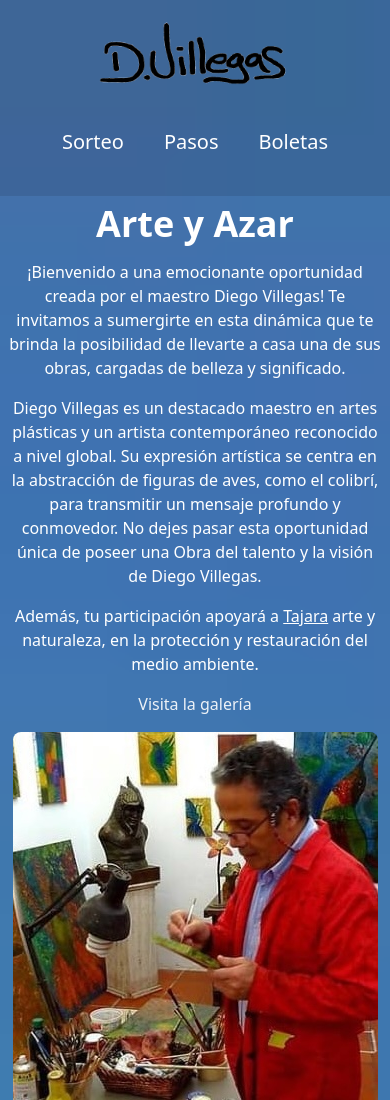
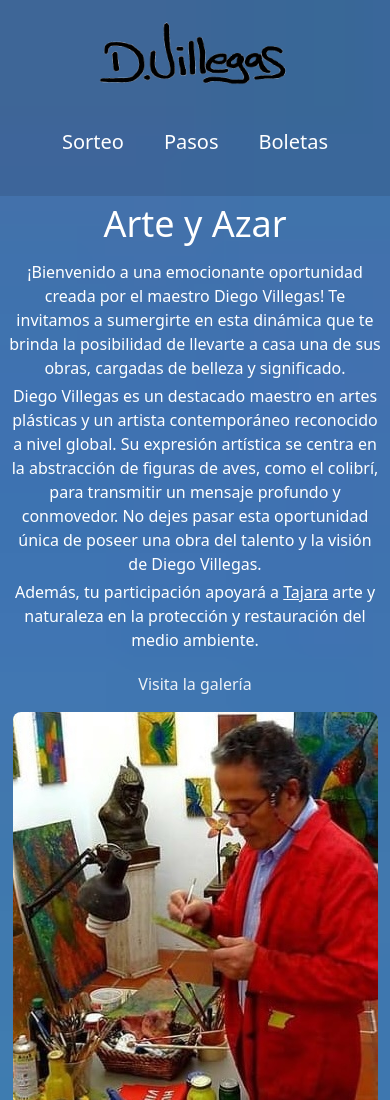
Before and after one commit to valentinavillegasc/Sorteo-D.Villegas, an Astro site: page / in a window 390 px wide. Shown: the top 1100 px of the page. Built offline with nearby package versions, Linux system fonts and the light colour scheme; Astro itself is replaced by a stand-in of ours.

Commit message:
cambios peso letra

```diff
--- a/src/components/Introduccion.astro
+++ b/src/components/Introduccion.astro
@@ -1,9 +1,11 @@
 <div class="lg:h-screen flex flex-col lg:flex-row relative sm:h-[700px] items-center justify-center">
     <div class="flex flex-col w-fit lg:w-[500px] lg:text-left text-center text-white">
-        <h1 class="lg:text-6xl text-4xl m-2 font-semibold">Arte y Azar</h1>
-        <p class="lg:text-2xl m-2">¡Bienvenido a una emocionante oportunidad creada por el maestro Diego Villegas! Te invitamos a sumergirte en esta dinámica que te brinda la posibilidad de llevarte a casa una de sus obras, cargadas de belleza y significado.
-        <p class="lg:text-2xl m-2">Diego Villegas es un destacado maestro en artes plásticas y un artista contemporáneo reconocido a nivel global. Su expresión artística se centra en la abstracción de figuras de aves, como el colibrí, para transmitir un mensaje profundo y conmovedor. No dejes pasar esta oportunidad única de poseer una Obra del talento y la visión de Diego Villegas.</p>
-        <p class="lg:text-2xl m-2">Además, tu participación apoyará a <a href="https://tajara.netlify.app/" target="_blank" class="underline" >Tajara</a> arte y naturaleza, en la protección y restauración del medio ambiente.</p>
+        <h1 class="lg:text-6xl text-4xl m-2 font-light">Arte y Azar</h1>
+        <div class="lg:text-2xl m-2">
+            <p class="mb-1">¡Bienvenido a una emocionante oportunidad creada por el maestro Diego Villegas! Te invitamos a sumergirte en esta dinámica que te brinda la posibilidad de llevarte a casa una de sus obras, cargadas de belleza y significado.</p>
+            <p class="mb-1">Diego Villegas es un destacado maestro en artes plásticas y un artista contemporáneo reconocido a nivel global. Su expresión artística se centra en la abstracción de figuras de aves, como el colibrí, para transmitir un mensaje profundo y conmovedor. No dejes pasar esta oportunidad única de poseer una obra del talento y la visión de Diego Villegas.</p>
+            <p class="mb-1">Además, tu participación apoyará a <a href="https://tajara.netlify.app/" target="_blank" class="underline">Tajara</a> arte y naturaleza en la protección y restauración del medio ambiente.</p>
+        </div>
         <a href="https://galeriadvillegas.vercel.app/" target="_blank" class="text-white lg:text-2xl opacity-90 m-2 hover:underline">Visita la galería</a>
     </div>
     <div>
--- a/src/components/Lista.astro
+++ b/src/components/Lista.astro
@@ -2,7 +2,7 @@
 import lista from '../lista.json'
 ---
 <div class="lg:h-full flex  flex-col items-center text-white">
-    <h1 class="lg:text-6xl text-4xl lg:m-2 text-center font-semibold">Sorteo mayo 2024 - MHAART</h1>
+    <h1 class="lg:text-6xl text-4xl lg:m-2 text-center font-light">Sorteo mayo 2024 - MHAART</h1>
 
 <table class="lg:w-[600px] w-96 m-5">
     <tr class="bg-black bg-opacity-50">
--- a/src/components/Pasos.astro
+++ b/src/components/Pasos.astro
@@ -1,5 +1,5 @@
 <div class="lg:h-screen flex flex-col justify-center lg:ml-52 lg:mr-52 text-white text-center lg:text-left">
-           <h1 class="lg:text-6xl text-4xl m-2 font-semibold">Instrucciones para Participar</h1>
+           <h1 class="lg:text-6xl text-4xl m-2 font-light">Instrucciones para Participar</h1>
           <div class="flex flex-col m-2">
               <h3 class="lg:text-5xl text-2xl m-2">Información:</h3>
               <ul class="flex flex-col lg:text-2xl text-xl">
--- a/src/components/Sorteo.astro
+++ b/src/components/Sorteo.astro
@@ -1,7 +1,7 @@
 <div class="lg:h-screen flex flex-col lg:flex-row items-center justify-center">
     <div class="flex flex-col lg:w-[500px] text-white text-center lg:text-left">
         <div>
-            <h1 class="lg:text-6xl text-4xl m-2 font-semibold">Sorteo</h1>
+            <h1 class="lg:text-6xl text-4xl m-2 font-light">Sorteo</h1>
             <h2 class="lg:text-5xl text-3xl m-2">Mayo 2024</h2>
         </div>
         <div class="lg:hidden">
--- a/src/layouts/Layout.astro
+++ b/src/layouts/Layout.astro
@@ -38,6 +38,7 @@ const { title } = Astro.props;
 		background: url('/background.webp');
 		background-repeat: no-repeat;
 		background-size: cover;
+		font-weight: 100
 	}
 	code {
 		font-family:
--- a/src/pages/index.astro
+++ b/src/pages/index.astro
@@ -6,7 +6,6 @@ import Sorteo from '../components/Sorteo.astro'
 import Pasos from '../components/Pasos.astro';
 import Lista from '../components/Lista.astro'
 import Footer from '../components/Footer.astro';
-
 ---
 
 <Layout title="Sorteo">
@@ -14,6 +13,7 @@ import Footer from '../components/Footer.astro';
 <section id="introduccion" class="lg:mb-0 mb-20">
     <Introduccion/>
 </section>
+
 <section id="sorteo" class="lg:mb-0 mb-20">
     <Sorteo/>
 </section>
```
